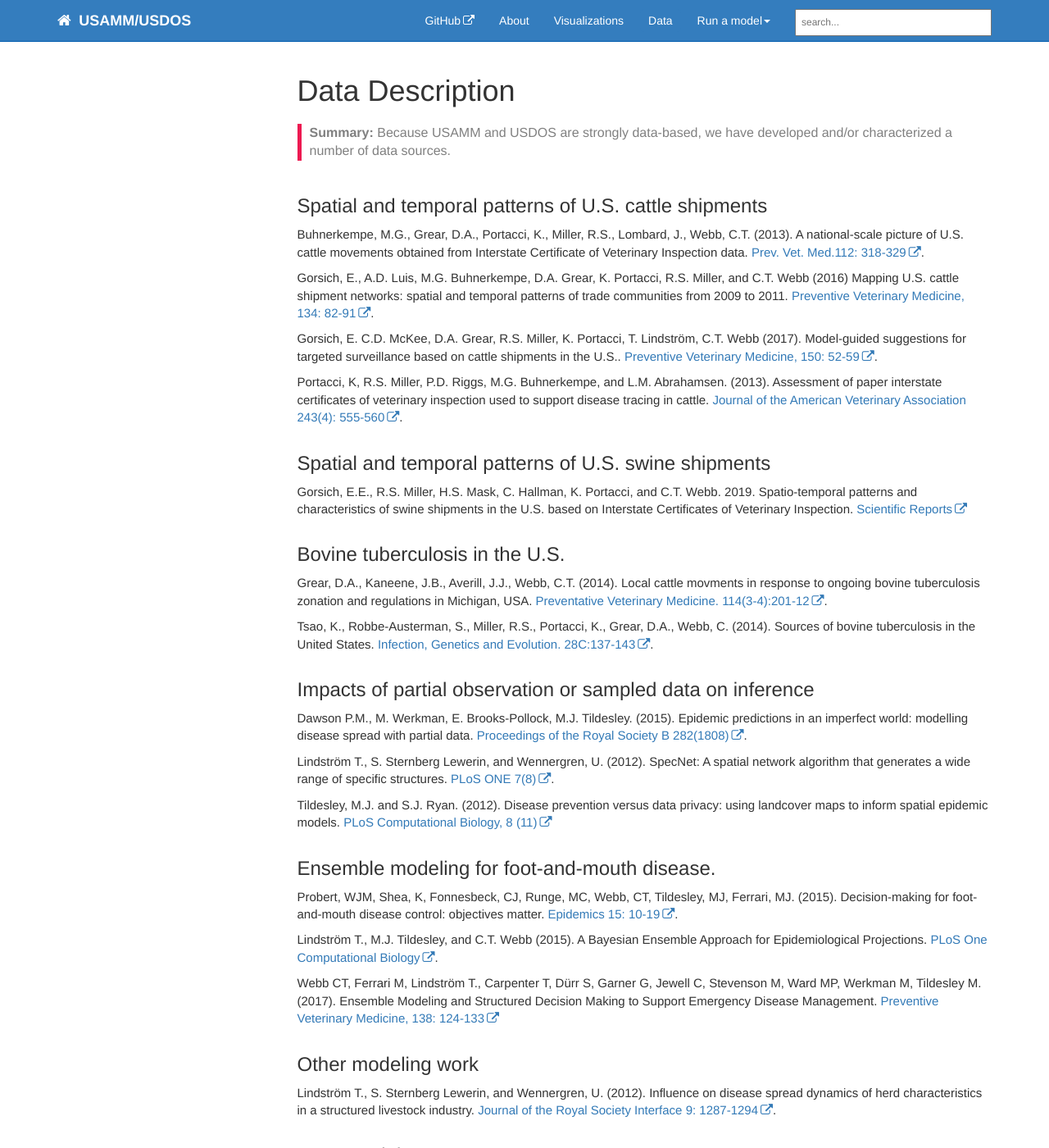
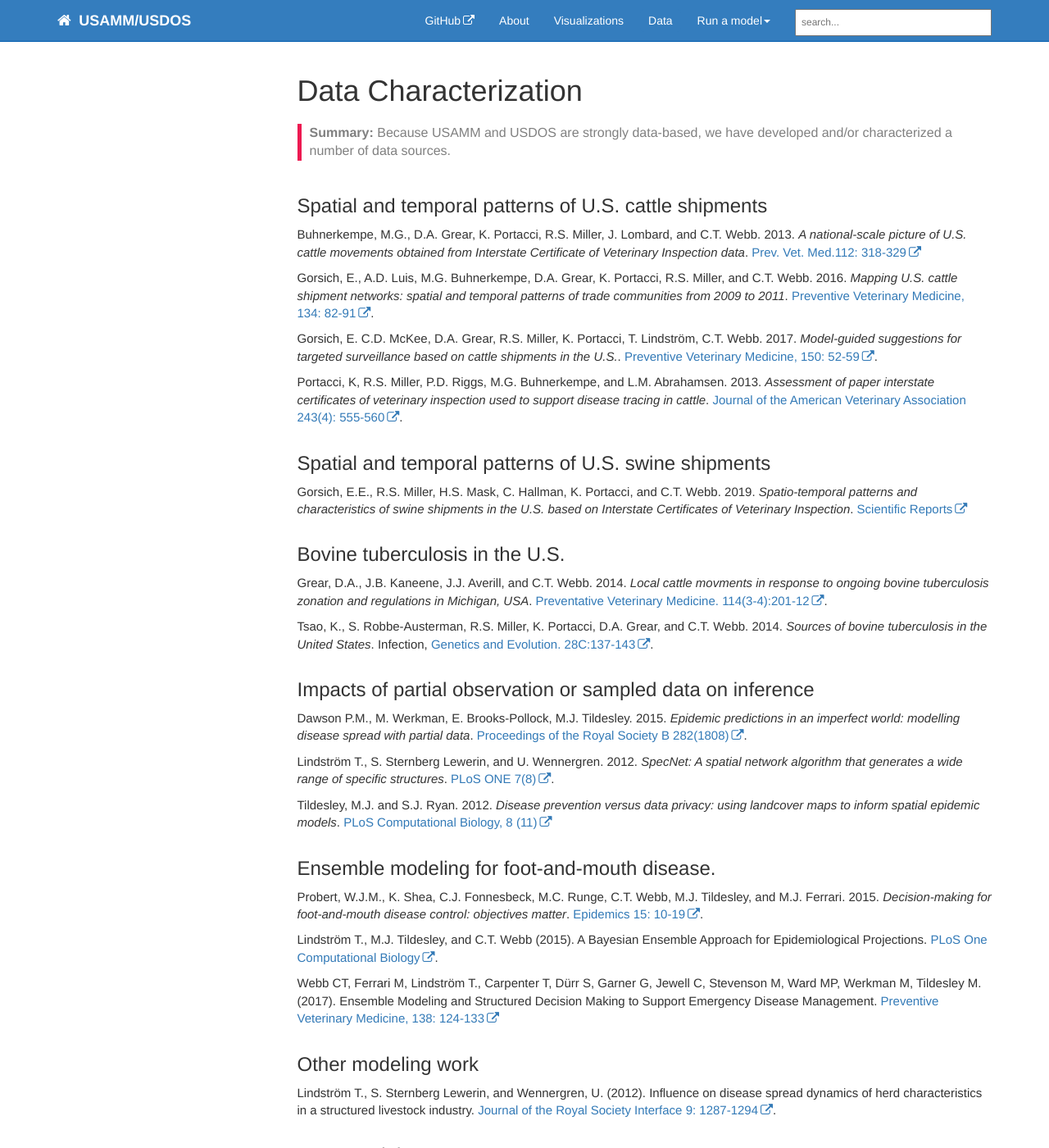
Before and after one commit to webblabb/usammusdos, a Jekyll site: the page built from pages/data.md, in a window 1280 px wide and 1400 px high. Shown: the whole window at 82% size. Built offline with Jekyll 4.4.1, drawn with Linux system fonts in a browser that asks for light colours; nearby versions of some CDN libraries; comment, search, counter and statistics services are not loaded.

Commit message:
Update data.md

```diff
--- a/pages/data.md
+++ b/pages/data.md
@@ -1,5 +1,5 @@
 ---
-title: Data Description
+title: Data Characterization
 keywords:
 last_updated: July 14, 2017
 tags:
@@ -13,35 +13,35 @@ toc: false
 
 ## Spatial and temporal patterns of U.S. cattle shipments
 
-Buhnerkempe, M.G., Grear, D.A., Portacci, K., Miller, R.S., Lombard, J., Webb, C.T. (2013). A national-scale picture of U.S. cattle movements obtained from Interstate Certificate of Veterinary Inspection data. [Prev. Vet. Med.112: 318-329](https://doi.org/10.1016/j.prevetmed.2013.08.002).
+Buhnerkempe, M.G., D.A. Grear, K. Portacci, R.S. Miller, J. Lombard, and C.T. Webb. 2013. *A national-scale picture of U.S. cattle movements obtained from Interstate Certificate of Veterinary Inspection data*. [Prev. Vet. Med.112: 318-329](https://doi.org/10.1016/j.prevetmed.2013.08.002)
 
-Gorsich, E., A.D. Luis, M.G. Buhnerkempe, D.A. Grear, K. Portacci, R.S. Miller, and C.T. Webb (2016) Mapping U.S. cattle shipment networks: spatial and temporal patterns of trade communities from 2009 to 2011. [Preventive Veterinary Medicine, 134: 82-91](https://doi.org/10.1016/j.prevetmed.2016.09.023).
+Gorsich, E., A.D. Luis, M.G. Buhnerkempe, D.A. Grear, K. Portacci, R.S. Miller, and C.T. Webb. 2016. *Mapping U.S. cattle shipment networks: spatial and temporal patterns of trade communities from 2009 to 2011*. [Preventive Veterinary Medicine, 134: 82-91](https://doi.org/10.1016/j.prevetmed.2016.09.023).
 
-Gorsich, E. C.D. McKee, D.A. Grear, R.S. Miller, K. Portacci, T. Lindström, C.T. Webb (2017). Model-guided suggestions for targeted surveillance based on cattle shipments in the U.S.. [Preventive Veterinary Medicine, 150: 52-59](https://doi.org/10.1016/j.prevetmed.2017.12.004).
+Gorsich, E. C.D. McKee, D.A. Grear, R.S. Miller, K. Portacci, T. Lindström, C.T. Webb. 2017. *Model-guided suggestions for targeted surveillance based on cattle shipments in the U.S.*. [Preventive Veterinary Medicine, 150: 52-59](https://doi.org/10.1016/j.prevetmed.2017.12.004).
 
-Portacci, K, R.S. Miller, P.D. Riggs, M.G. Buhnerkempe, and L.M. Abrahamsen. (2013). Assessment of paper interstate certificates of veterinary inspection used to support disease tracing in cattle. [Journal of the American Veterinary Association 243(4): 555-560](https://doi.org/10.2460/javma.243.4.555).
+Portacci, K, R.S. Miller, P.D. Riggs, M.G. Buhnerkempe, and L.M. Abrahamsen. 2013. *Assessment of paper interstate certificates of veterinary inspection used to support disease tracing in cattle*. [Journal of the American Veterinary Association 243(4): 555-560](https://doi.org/10.2460/javma.243.4.555).
 
 ## Spatial and temporal patterns of U.S. swine shipments
 
-Gorsich, E.E., R.S. Miller, H.S. Mask, C. Hallman, K. Portacci, and C.T. Webb. 2019. Spatio-temporal patterns and characteristics of swine shipments in the U.S. based on Interstate Certificates of Veterinary Inspection. [Scientific Reports](https://doi.org/10.1038/s41598-019-40556-z)
+Gorsich, E.E., R.S. Miller, H.S. Mask, C. Hallman, K. Portacci, and C.T. Webb. 2019. *Spatio-temporal patterns and characteristics of swine shipments in the U.S. based on Interstate Certificates of Veterinary Inspection*. [Scientific Reports](https://doi.org/10.1038/s41598-019-40556-z)
 
 ## Bovine tuberculosis in the U.S.
 
-Grear, D.A., Kaneene, J.B., Averill, J.J., Webb, C.T. (2014). Local cattle movments in response to ongoing bovine tuberculosis zonation and regulations in Michigan, USA. [Preventative Veterinary Medicine. 114(3-4):201-12](https://doi.org/10.1016/j.prevetmed.2014.03.008).
+Grear, D.A., J.B. Kaneene, J.J. Averill, and C.T. Webb. 2014. *Local cattle movments in response to ongoing bovine tuberculosis zonation and regulations in Michigan, USA*. [Preventative Veterinary Medicine. 114(3-4):201-12](https://doi.org/10.1016/j.prevetmed.2014.03.008).
 
-Tsao, K., Robbe-Austerman, S., Miller, R.S., Portacci, K., Grear, D.A., Webb, C. (2014). Sources of bovine tuberculosis in the United States. [Infection, Genetics and Evolution. 28C:137-143](https://doi.org/10.1016/j.meegid.2014.09.025).
+Tsao, K., S. Robbe-Austerman, R.S. Miller, K. Portacci, D.A. Grear, and C.T. Webb. 2014. *Sources of bovine tuberculosis in the United States*. Infection, [Genetics and Evolution. 28C:137-143](https://doi.org/10.1016/j.meegid.2014.09.025).
 
 ## Impacts of partial observation or sampled data on inference
 
-Dawson P.M., M. Werkman, E. Brooks-Pollock, M.J. Tildesley. (2015). Epidemic predictions in an imperfect world: modelling disease spread with partial data. [Proceedings of the Royal Society B 282(1808)](https://doi.org/10.1098/rspb.2015.0205).
+Dawson P.M., M. Werkman, E. Brooks-Pollock, M.J. Tildesley. 2015. *Epidemic predictions in an imperfect world: modelling disease spread with partial data*. [Proceedings of the Royal Society B 282(1808)](https://doi.org/10.1098/rspb.2015.0205).
 
-Lindström T., S. Sternberg Lewerin, and Wennergren, U. (2012). SpecNet: A spatial network algorithm that generates a wide range of specific structures. [PLoS ONE 7(8)](https://doi.org/10.1371/journal.pone.0042679).
+Lindström T., S. Sternberg Lewerin, and U. Wennergren. 2012. *SpecNet: A spatial network algorithm that generates a wide range of specific structures*. [PLoS ONE 7(8)](https://doi.org/10.1371/journal.pone.0042679).
 
-Tildesley, M.J. and S.J. Ryan. (2012). Disease prevention versus data privacy: using landcover maps to inform spatial epidemic models. [PLoS Computational Biology, 8 (11)](https://doi.org/10.1371/journal.pcbi.1002723)
+Tildesley, M.J. and S.J. Ryan. 2012. *Disease prevention versus data privacy: using landcover maps to inform spatial epidemic models*. [PLoS Computational Biology, 8 (11)](https://doi.org/10.1371/journal.pcbi.1002723)
 
 ## Ensemble modeling for foot-and-mouth disease.
 
-Probert, WJM, Shea, K, Fonnesbeck, CJ, Runge, MC, Webb, CT, Tildesley, MJ, Ferrari, MJ. (2015). Decision-making for foot-and-mouth disease control: objectives matter. [Epidemics 15: 10-19](https://doi.org/10.1016/j.epidem.2015.11.002).
+Probert, W.J.M., K. Shea, C.J. Fonnesbeck, M.C. Runge, C.T. Webb, M.J. Tildesley, and M.J. Ferrari. 2015. *Decision-making for foot-and-mouth disease control: objectives matter*. [Epidemics 15: 10-19](https://doi.org/10.1016/j.epidem.2015.11.002).
 
 Lindström T., M.J. Tildesley, and C.T. Webb (2015). A Bayesian Ensemble Approach for Epidemiological Projections. [PLoS One Computational Biology](https://doi.org/10.1371/journal.pcbi.1004187).
 
```
